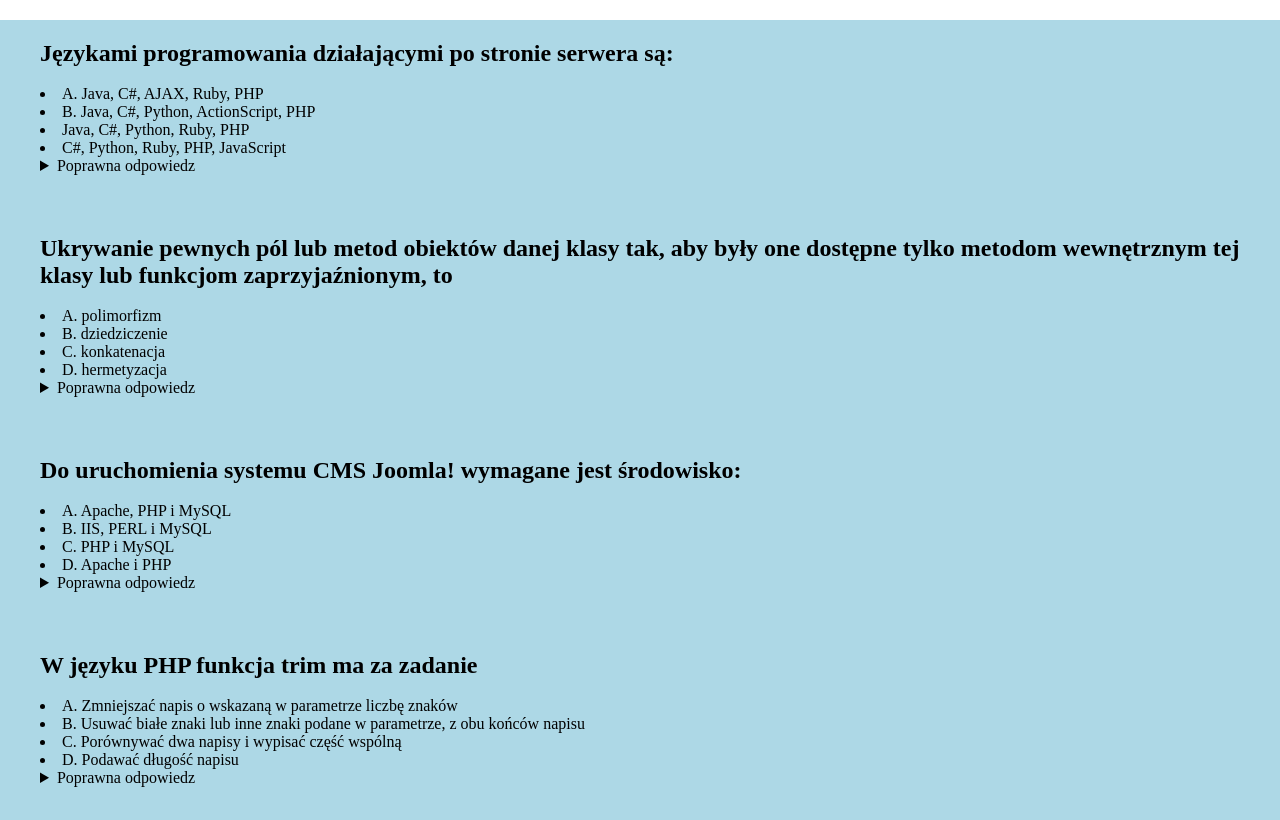
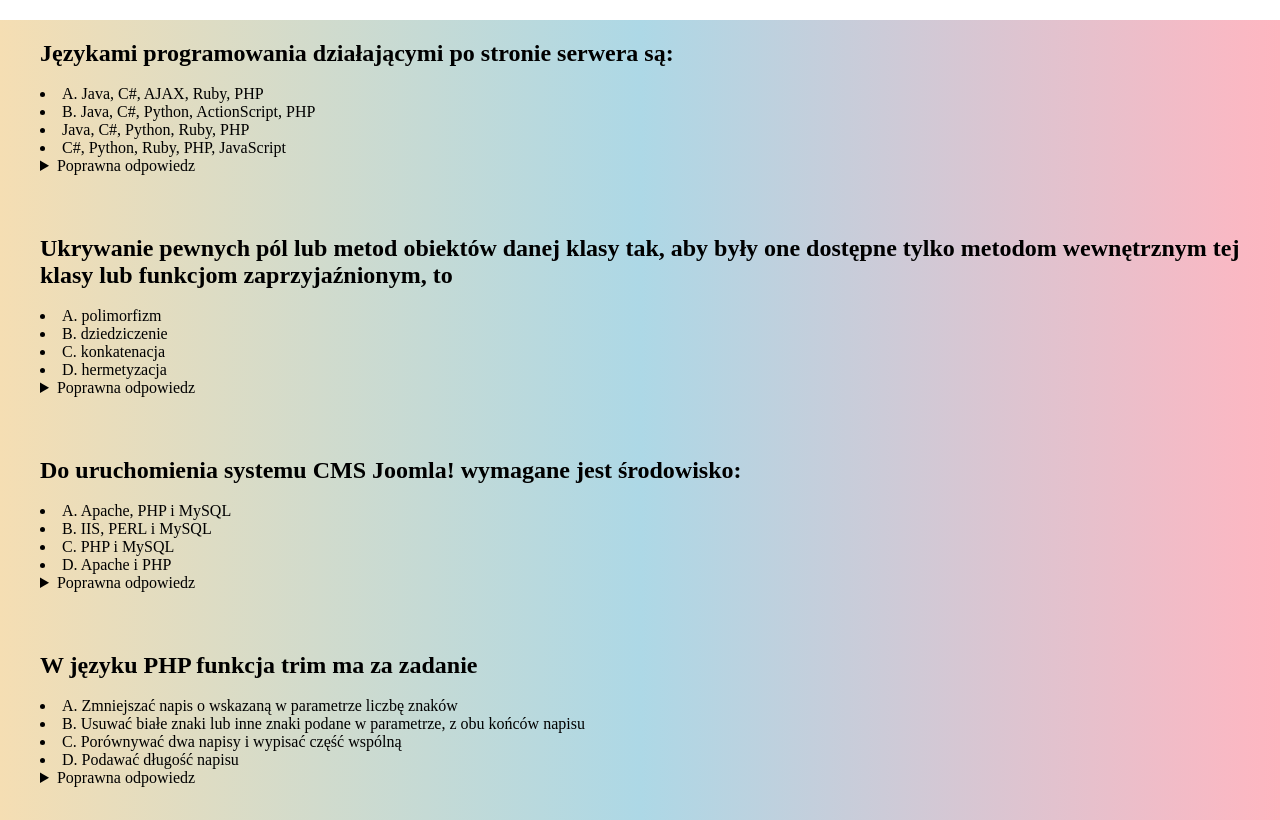
Before and after one commit to 3ti-2020/crud-wiele-do-wielu-bartosz-ziarnik, a PHP site: page /index3.html in a window 1280 px wide. Run offline with PHP 8.4, Linux system fonts and the light colour scheme.

Commit message:
Add files via upload

```diff
--- a/style3.css
+++ b/style3.css
@@ -4,7 +4,9 @@
 }
 .con{
     height: 100vh;
-    background: lightblue;
+
+
+    background-image:linear-gradient(to right,wheat, lightblue, lightpink);
 }
 .a,.b{
     margin: 20px;
```
